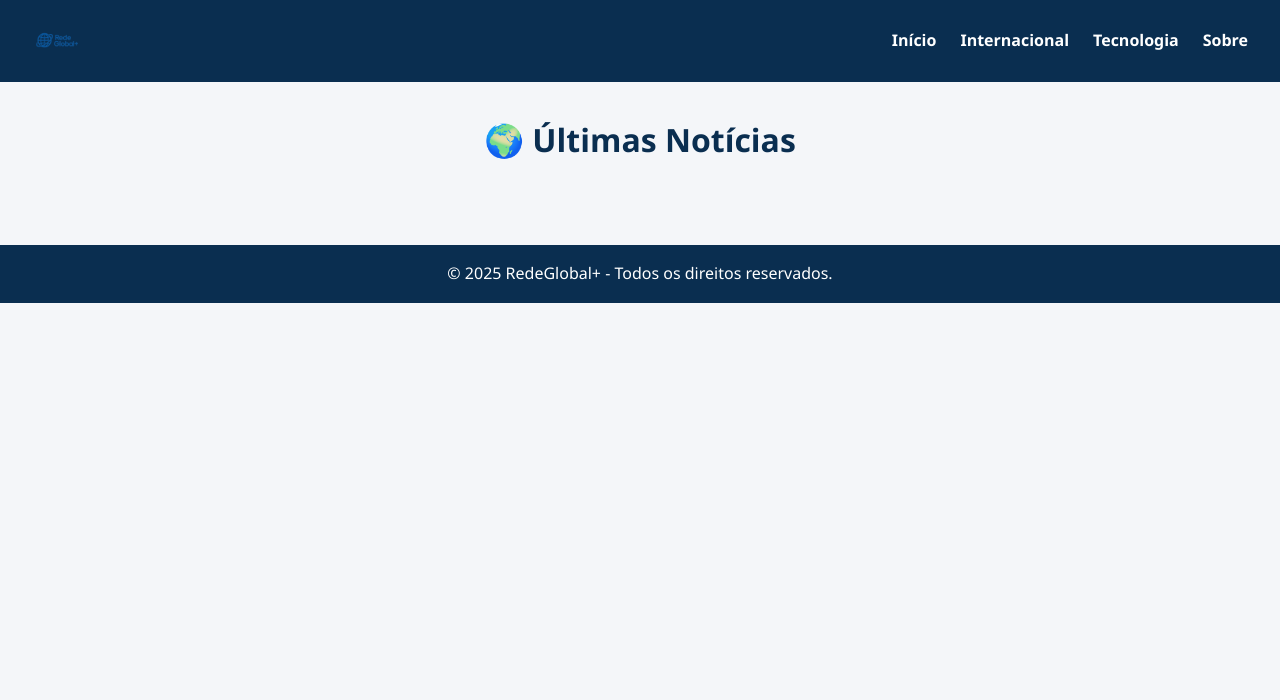
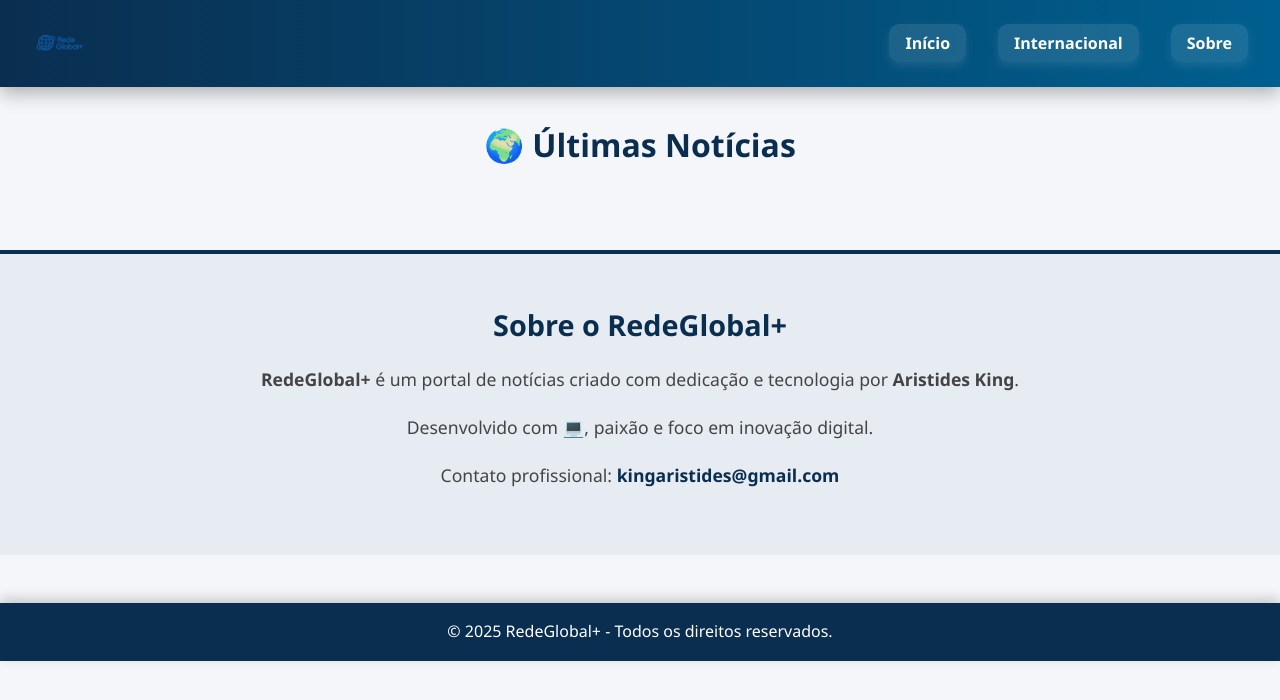
Before and after one commit to netilson29/Redeglobal, a Flask app: page / in a window 1280 px wide. Shown: the top 700 px of the page. Run offline with Flask 3, Linux system fonts and the light colour scheme; data that the repository does not hold is empty.

Commit message:
Corrige imagem padrão, HTML e CSS

```diff
--- a/static/style.css
+++ b/static/style.css
@@ -14,35 +14,42 @@ body {
 }
 
 /* Cabeçalho */
-header {
-    background-color: #0a2e50;
+header.topo {
+    background: linear-gradient(to right, #0a2e50, #005f8f);
     color: white;
     padding: 1rem 2rem;
     display: flex;
     align-items: center;
     justify-content: space-between;
+    box-shadow: 0 6px 18px rgba(0, 0, 0, 0.3);
 }
 
 .logo {
-    height: 50px;
+    height: 55px;
 }
 
 /* Navegação */
-nav ul {
+.menu {
     list-style: none;
     display: flex;
-    gap: 1.5rem;
+    gap: 2rem;
 }
 
-nav a {
+.menu li a {
     color: white;
     text-decoration: none;
     font-weight: bold;
-    transition: color 0.3s ease;
+    padding: 0.5rem 1rem;
+    background-color: rgba(255, 255, 255, 0.1);
+    border-radius: 10px;
+    transition: all 0.3s ease;
+    box-shadow: 0 4px 10px rgba(255, 255, 255, 0.1);
 }
 
-nav a:hover {
-    color: #ffd700;
+.menu li a:hover {
+    background-color: white;
+    color: #0a2e50;
+    transform: scale(1.05);
 }
 
 /* Conteúdo principal */
@@ -52,10 +59,11 @@ nav a:hover {
     padding: 0 2rem;
 }
 
-h1 {
+.titulo-principal {
     margin-bottom: 2rem;
     color: #0a2e50;
     text-align: center;
+    font-size: 2rem;
 }
 
 /* Grid de notícias */
@@ -67,14 +75,15 @@ h1 {
 
 .card {
     background: white;
-    border-radius: 12px;
-    box-shadow: 0 4px 20px rgba(0, 0, 0, 0.1);
+    border-radius: 16px;
+    box-shadow: 0 8px 25px rgba(0, 0, 0, 0.15);
     overflow: hidden;
-    transition: transform 0.3s ease;
+    transition: transform 0.3s ease, box-shadow 0.3s ease;
 }
 
 .card:hover {
-    transform: scale(1.02);
+    transform: translateY(-5px);
+    box-shadow: 0 12px 30px rgba(0, 0, 0, 0.25);
 }
 
 .card img {
@@ -97,13 +106,49 @@ h1 {
 .card a {
     display: inline-block;
     margin: 0 1rem 1rem;
-    color: #0a2e50;
+    padding: 0.5rem 1rem;
+    color: white;
+    background-color: #0a2e50;
+    border-radius: 8px;
     text-decoration: none;
     font-weight: bold;
-    transition: color 0.3s ease;
+    transition: background-color 0.3s ease;
 }
 
 .card a:hover {
+    background-color: #ff5722;
+}
+
+/* Seção Sobre */
+.sobre {
+    background: #e6ecf2;
+    padding: 3rem 2rem;
+    text-align: center;
+    margin-top: 3rem;
+    border-top: 4px solid #0a2e50;
+}
+
+.sobre h2 {
+    color: #0a2e50;
+    font-size: 1.8rem;
+    margin-bottom: 1rem;
+}
+
+.sobre p {
+    max-width: 800px;
+    margin: 0 auto 1rem;
+    font-size: 1.1rem;
+    line-height: 1.8;
+    color: #444;
+}
+
+.sobre a {
+    color: #0a2e50;
+    font-weight: bold;
+    text-decoration: none;
+}
+
+.sobre a:hover {
     color: #ff5722;
 }
 
@@ -114,4 +159,5 @@ footer {
     text-align: center;
     padding: 1rem;
     margin-top: 3rem;
+    box-shadow: 0 -4px 12px rgba(0, 0, 0, 0.2);
 }
--- a/templates/index.html
+++ b/templates/index.html
@@ -12,20 +12,19 @@
         <img src="{{ url_for('static', filename='logo.png') }}" alt="RedeGlobal+" class="logo">
         <nav>
             <ul class="menu">
-                <li><a href="#">Início</a></li>
-                <li><a href="#">Internacional</a></li>
-                <li><a href="#">Tecnologia</a></li>
-                <li><a href="#">Sobre</a></li>
+                <li><a href="#inicio">Início</a></li>
+                <li><a href="#internacional">Internacional</a></li>
+                <li><a href="#sobre">Sobre</a></li>
             </ul>
         </nav>
     </header>
 
-    <main class="container">
+    <main class="container" id="inicio">
         <h1 class="titulo-principal">🌍 Últimas Notícias</h1>
-        <div class="noticias-grid">
+        <div class="noticias-grid" id="internacional">
             {% for noticia in noticias %}
             <div class="card">
-                <img src="{{ noticia.imagem }}" alt="Imagem da notícia">
+                <img src="{{ noticia.imagem or url_for('static', filename='ney.png') }}" alt="Imagem da notícia">
                 <h2>{{ noticia.titulo }}</h2>
                 <p>{{ noticia.resumo }}</p>
                 <a href="{{ noticia.link }}" target="_blank" class="ler-mais">Ler mais</a>
@@ -34,6 +33,13 @@
         </div>
     </main>
 
+    <section class="sobre" id="sobre">
+        <h2>Sobre o RedeGlobal+</h2>
+        <p><strong>RedeGlobal+</strong> é um portal de notícias criado com dedicação e tecnologia por <strong>Aristides King</strong>.</p>
+        <p>Desenvolvido com 💻, paixão e foco em inovação digital.</p>
+        <p>Contato profissional: <a href="mailto:kingaristides@gmail.com">kingaristides@gmail.com</a></p>
+    </section>
+
     <footer>
         <p>&copy; 2025 RedeGlobal+ - Todos os direitos reservados.</p>
     </footer>
```
Also changed, not shown: static/ney.png (added).
